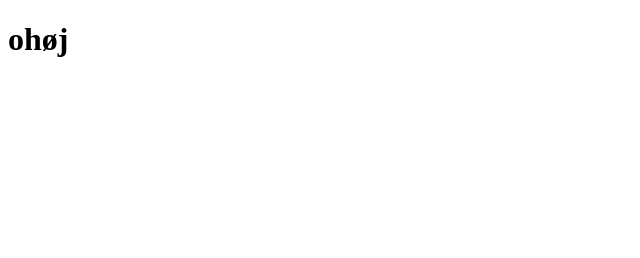
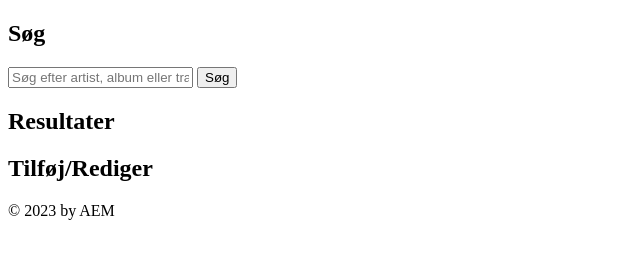
Before and after one commit to Abdiox/music-database, a plain HTML site: page frontend/index.html in a window 1280 px wide. Shown: the whole page, without its empty margins (0-640 px from the left). Drawn offline with Linux system fonts and the light colour scheme.

Commit message:
css & html

```diff
--- a/frontend/app.js
+++ b/frontend/app.js
@@ -0,0 +1,3 @@
+"use strict"
+
+console.log("hello")
--- a/frontend/index.html
+++ b/frontend/index.html
@@ -6,9 +6,30 @@
     <title>Music DB</title>
     <link rel="stylesheet" href="style.css">
 </head>
-<body>
-    <h1>ohøj</h1>
-
+<main>
+    <div class="search-container">
+        <h2>Søg</h2>
+        <form id="search-form">
+            <input type="text" id="search-input" placeholder="Søg efter artist, album eller track">
+            <button type="submit">Søg</button>
+        </form>
+    </div>
+    <div class="result-container">
+        <h2>Resultater</h2>
+        <div id="search-results">
+            <!-- Resultater vil blive vist her -->
+        </div>
+    </div>
+    <div class="add-edit-container">
+        <h2>Tilføj/Rediger</h2>
+        <form id="add-edit-form">
+            <!-- Formular til at tilføje eller redigere data -->
+        </form>
+    </div>
+</main>
+<footer>
+    <p>&copy; 2023 by AEM</p>
+</footer>
     <script src="app.js"></script>
 </body>
 </html>
```
